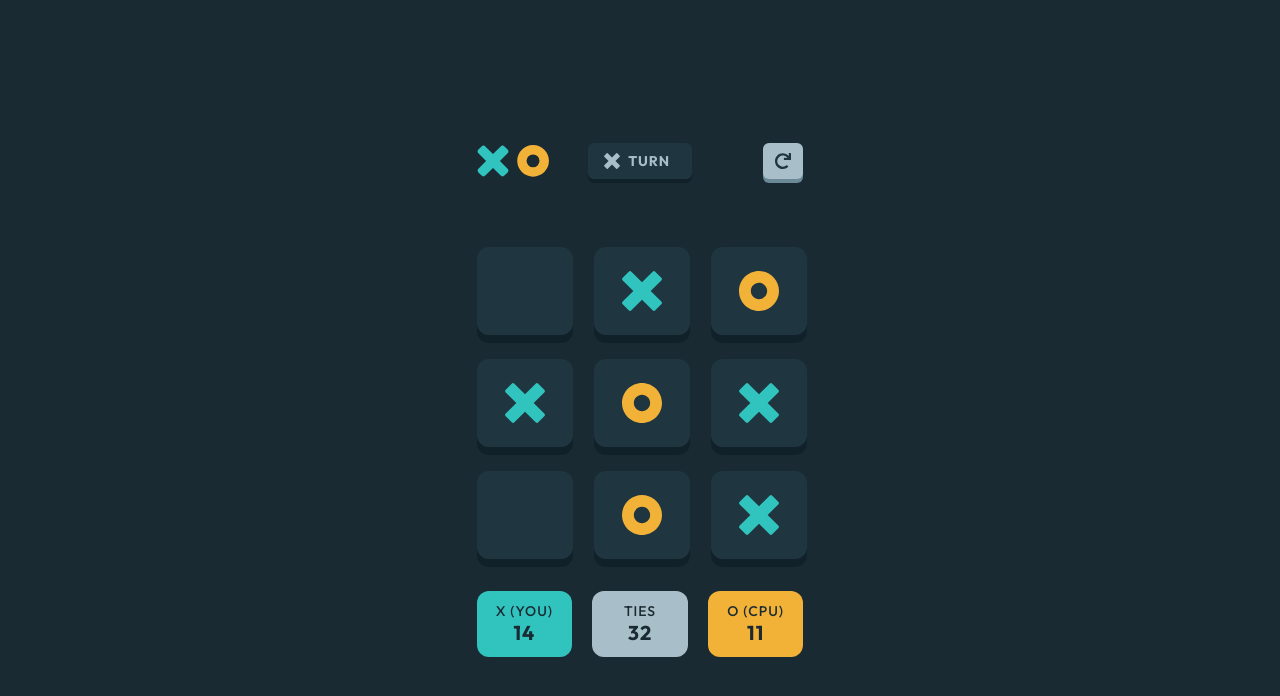
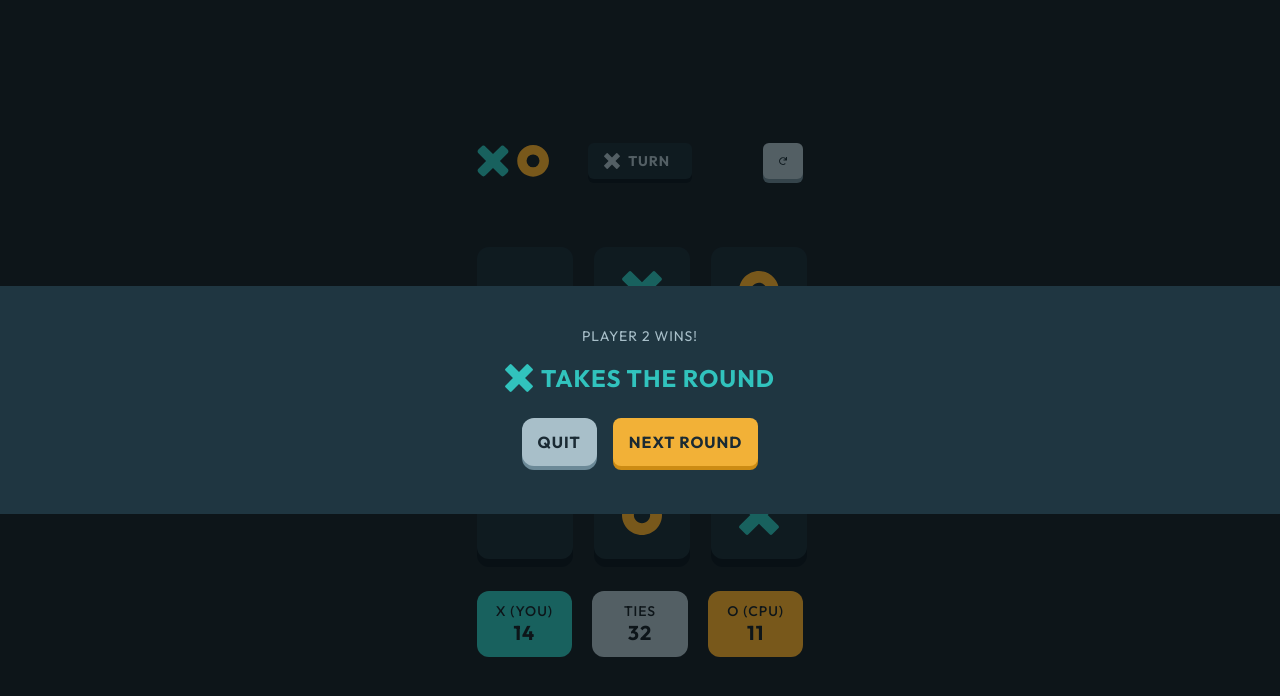
Before and after one commit to keremenen/modern-tic-tac-toe, a React (Vite) app: page / in a window 1280 px wide. Shown: the top 696 px of the page. Built offline with nearby package versions, Linux system fonts and the light colour scheme.

Commit message:
Create modal component

```diff
--- a/src/App.tsx
+++ b/src/App.tsx
@@ -1,11 +1,15 @@
 import GameBoard from './components/game-board'
+import Modal from './components/modal'
 // import SettingsBoard from './components/settings-board'
 
 function App() {
   return (
-    <section className="flex w-full max-w-[327px] flex-col items-center gap-8">
-      {/* <SettingsBoard /> */}
-      <GameBoard />
+    <section>
+      <section className="relative flex w-full max-w-[327px] flex-col items-center gap-8">
+        {/* <SettingsBoard /> */}
+        <GameBoard />
+      </section>
+      <Modal />
     </section>
   )
 }
--- a/src/components/button.tsx
+++ b/src/components/button.tsx
@@ -17,7 +17,7 @@ export default function Button({
   return (
     <button
       className={cn(
-        'flex items-center justify-center rounded-2xl py-3 font-bold text-navy transition-colors duration-100 ease-in-out',
+        'flex items-center justify-center rounded-2xl p-4 py-3 font-bold uppercase text-navy transition-colors duration-100 ease-in-out',
         {
           'bg-mango-base shadow-[0_8px_#CC8B13] hover:bg-mango-light':
             color === 'mango',
--- /dev/null
+++ b/src/components/modal.tsx
@@ -0,0 +1,27 @@
+import IconX from '../assets/icons/icon-x'
+import Button from './button'
+
+export default function Modal() {
+  return (
+    <div className="absolute left-0 top-0 flex min-h-screen w-full items-center justify-center bg-black/50">
+      <div className="flex w-full flex-col items-center bg-navy-secondary pb-12 pt-10 text-center">
+        <p className="mb-4 text-sm uppercase">Player 2 wins!</p>
+        <h3 className="mb-6 flex items-center gap-2 text-2xl font-bold uppercase text-turquoise-base">
+          <IconX className="size-7" /> Takes the round
+        </h3>
+
+        <div className="flex gap-4">
+          <Button color="gray" className="rounded-xl">
+            quit
+          </Button>
+          <Button
+            color="mango"
+            className="rounded-lg bg-mango-base shadow-[0_4px_#CC8B13]"
+          >
+            next round
+          </Button>
+        </div>
+      </div>
+    </div>
+  )
+}
```
